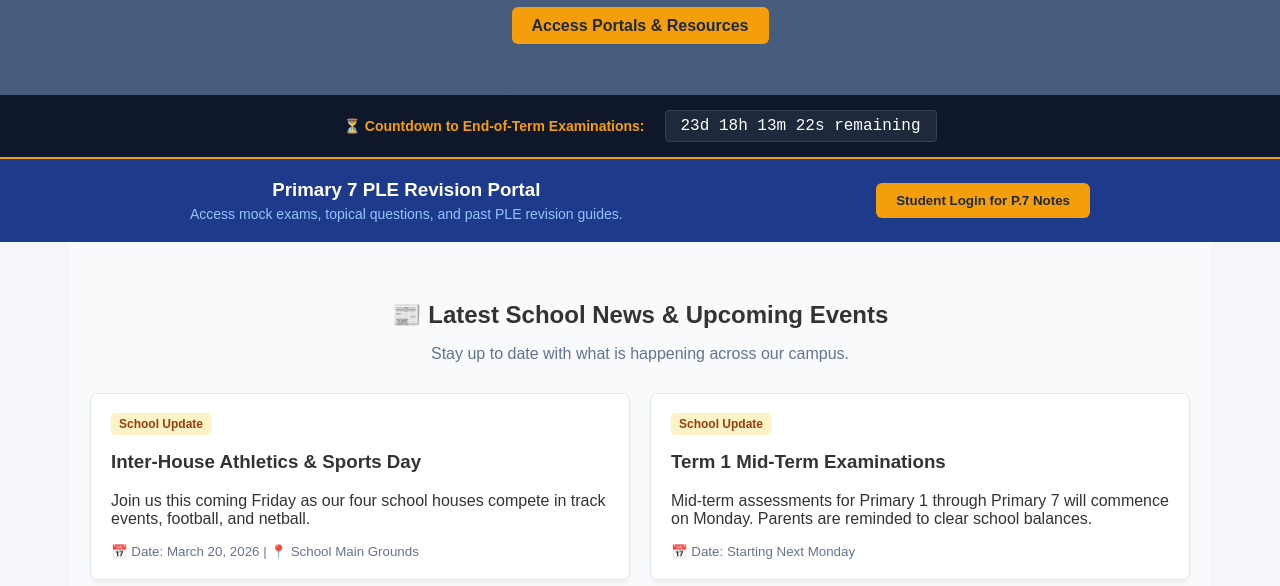
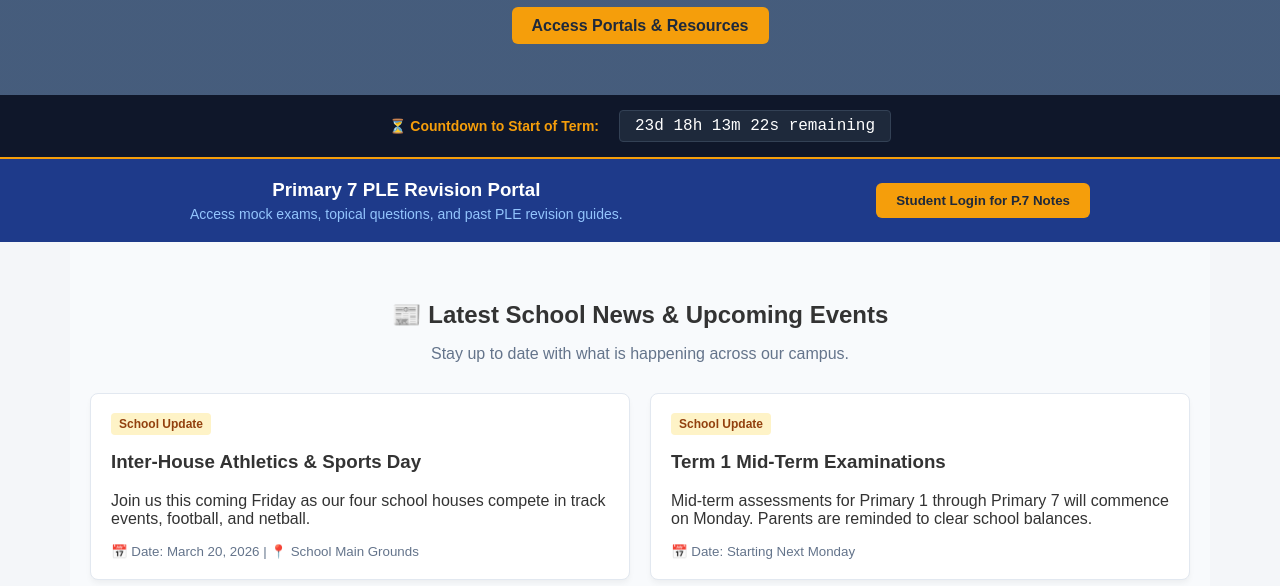
Before and after one commit to ChronicDeed/st-lawrence-lira-portal-sample, a plain HTML site: page index.html in a window 1280 px wide. Shown: the part 214-800 px from the top of the page. Drawn offline with Linux system fonts and the light colour scheme.

Commit message:
count down change

```diff
--- a/index.html
+++ b/index.html
@@ -37,7 +37,7 @@
     <!-- Feature 4: Live Countdown Timer to Term Milestones -->
     <section style="background: #0f172a; color: white; padding: 15px 20px; text-align: center; border-bottom: 2px solid #f59e0b;">
         <div style="max-width: 900px; margin: 0 auto; display: flex; justify-content: center; align-items: center; gap: 20px; flex-wrap: wrap;">
-            <span style="font-size: 14px; font-weight: bold; color: #f59e0b;">⏳ Countdown to End-of-Term Examinations:</span>
+            <span style="font-size: 14px; font-weight: bold; color: #f59e0b;">⏳ Countdown to Start of Term:</span>
             <div id="countdownTimer" style="font-family: monospace; font-size: 16px; background: #1e293b; padding: 6px 15px; border-radius: 4px; border: 1px solid #334155;">
                 Loading timer...
             </div>
```
